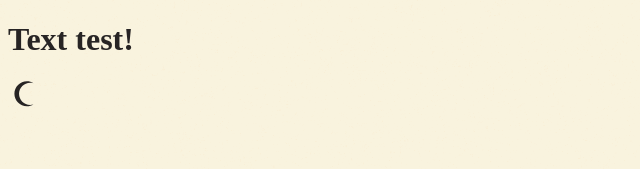
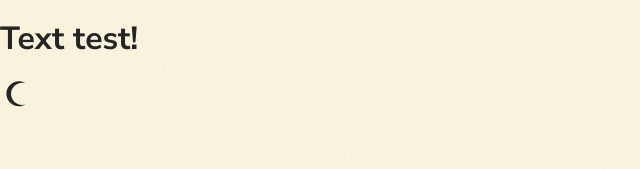
Before and after one commit to dag-szad/Portfolio, a React (Vite) app: page / in a window 1280 px wide. Shown: the top 169 px of the page, without its empty margins (0-640 px from the left). Built offline with nearby package versions, Linux system fonts and the light colour scheme.

Commit message:
feat: update font in global styles and index.html

```diff
--- a/index.html
+++ b/index.html
@@ -12,6 +12,12 @@
       rel="icon"
       media="(prefers-color-scheme: dark)"
     />
+    <link rel="preconnect" href="https://fonts.googleapis.com" />
+    <link rel="preconnect" href="https://fonts.gstatic.com" crossorigin />
+    <link
+      href="https://fonts.googleapis.com/css2?family=Nunito+Sans:ital,opsz,wght@0,6..12,200..1000;1,6..12,200..1000&family=Tenor+Sans&display=swap"
+      rel="stylesheet"
+    />
     <meta name="viewport" content="width=device-width, initial-scale=1.0" />
     <title>Portfolio</title>
   </head>
--- a/src/theme.js
+++ b/src/theme.js
@@ -1,12 +1,34 @@
 import { createGlobalStyle } from 'styled-components';
+import { normalize } from 'styled-normalize';
+
 import noiseLight from './assets/noise_light.svg';
 import noiseDark from './assets/noise_dark.svg';
 
 export const GlobalStyles = createGlobalStyle`
+  ${normalize}
+
+  @font-face {
+    font-family: 'Metro';
+    src: url('/src/assets/fonts/MetroPhotograph-DemoVersion-Regular.eot') format('embedded-opentype');
+    src: url('/src/assets/fonts/MetroPhotograph-DemoVersion-Regular.eot') format('embedded-opentype'),
+         url('/src/assets/fonts/MetroPhotograph-DemoVersion-Regular.woff') format('woff'),
+         url('/src/assets/fonts/MetroPhotograph-DemoVersion-Regular.woff2') format('woff2'),
+         url('/src/assets/fonts/MetroPhotograph-DemoVersion-Regular.ttf') format('truetype'),
+         url('/src/assets/fonts/MetroPhotograph-DemoVersion-Regular.svg') format('svg');
+    font-weight: normal;
+    font-style: normal;
+  }
+
+  * {
+    font-family: 'Nunito Sans', sans-serif;
+  }
+
   body {
     background: ${({ theme }) => theme.body};
     background-image: url(${({ theme }) => theme.backgroundImage});
+
     color: ${({ theme }) => theme.text};
+
     transition: background 0.2s ease-in, color 0.2s ease-in;
   }
 `;
```
